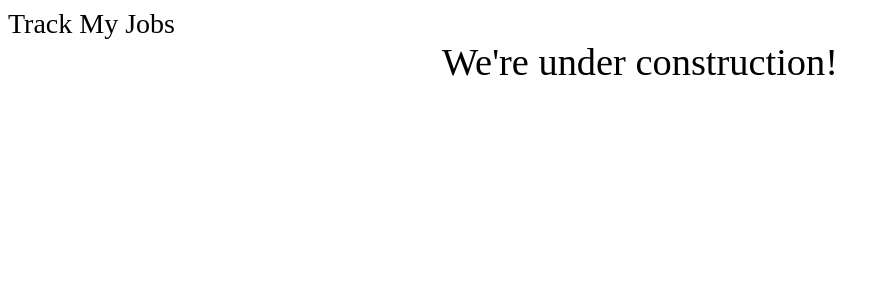
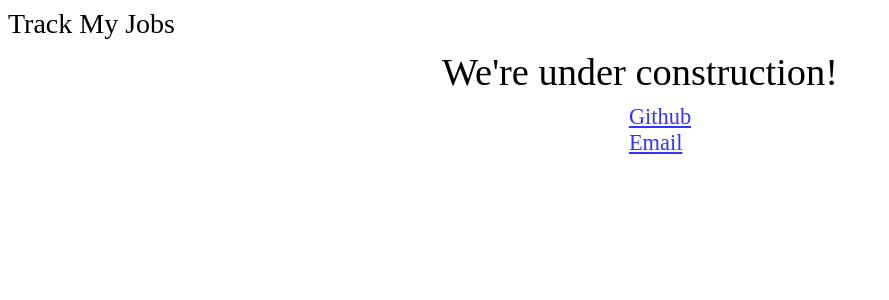
Before and after one commit to ramakula/track-my-jobs, a React (Create React App) app in the folder src/client/: page / in a window 1280 px wide. Shown: the top 300 px of the page, without its empty margins (0-889 px from the left). Built offline with nearby package versions, Linux system fonts and the light colour scheme.

Commit message:
Added href comp

```diff
--- a/src/client/src/components/Construction.js
+++ b/src/client/src/components/Construction.js
@@ -1,20 +1,43 @@
-import React, { Component } from 'react';
+import React from 'react';
+
+import Ahref from './meta/Ahref';
+
+import { centerFlex } from '../css/meta/flex';
 
 const style = {
   fontSize: '2.4rem',
   textAlign: 'center',
+  margin: '10px 0 10px 0',
 };
 
-class Construction extends Component {
-  render() {
-    return (
-      <div className="Construction">
-        <div className="Construction-Title" style={style}>
-          We're under construction!
-        </div>
+const Construction = _ => {
+  return (
+    <div className="Construction">
+      <div className="title" style={style}>
+        We're under construction!
       </div>
-    );
-  }
-}
+
+      <div className="body" style={centerFlex}>
+        <ul
+          className="links"
+          style={{ listStyle: 'none', margin: '0 auto', maxWidth: '200px' }}
+        >
+          <li className="links__el">
+            <Ahref
+              link="https://github.com/samscha/track-my-jobs"
+              text="Github"
+            />
+
+            <Ahref
+              link="mailto:chasamuels@gmail.com"
+              text="Email"
+              target="null"
+            />
+          </li>
+        </ul>
+      </div>
+    </div>
+  );
+};
 
 export default Construction;
--- /dev/null
+++ b/src/client/src/components/meta/Ahref.js
@@ -0,0 +1,49 @@
+import React, { Component } from 'react';
+
+import href from '../../css/href';
+
+class Ahref extends Component {
+  state = {
+    color: '',
+  };
+
+  componentDidMount() {
+    this.setState({ color: href.normal });
+  }
+
+  onMouseEnter = _ => {
+    this.setState({ color: href.hover });
+  };
+
+  onMouseLeave = _ => {
+    this.setState({ color: href.normal });
+  };
+
+  onMouseDown = _ => {
+    this.setState({ color: href.active });
+  };
+
+  render() {
+    const target = this.props.target;
+
+    return (
+      <div className="Ahref">
+        <a
+          href={this.props.link}
+          target={target === 'null' ? null : '_blank'}
+          rel="noopener noreferrer"
+          style={{
+            color: this.state.color,
+          }}
+          onMouseEnter={this.onMouseEnter}
+          onMouseLeave={this.onMouseLeave}
+          onMouseDown={this.onMouseDown}
+        >
+          {this.props.text}
+        </a>
+      </div>
+    );
+  }
+}
+
+export default Ahref;
--- /dev/null
+++ b/src/client/src/css/href.js
@@ -0,0 +1,7 @@
+const href = {
+  active: '#ffff62',
+  hover: '#1d771d',
+  normal: '#3333ff',
+};
+
+export default href;
--- /dev/null
+++ b/src/client/src/css/meta/flex.js
@@ -0,0 +1,3 @@
+const centerFlex = { display: 'flex', justifyContent: 'center' };
+
+export { centerFlex };
--- a/src/client/src/css/meta/text.js
+++ /dev/null
@@ -1,4 +0,0 @@
-// const centeredText = { display: 'flex', alignSelf: 'center' };
-// const centeredText = { textAlign: 'center' };
-
-// export { centeredText };
```
